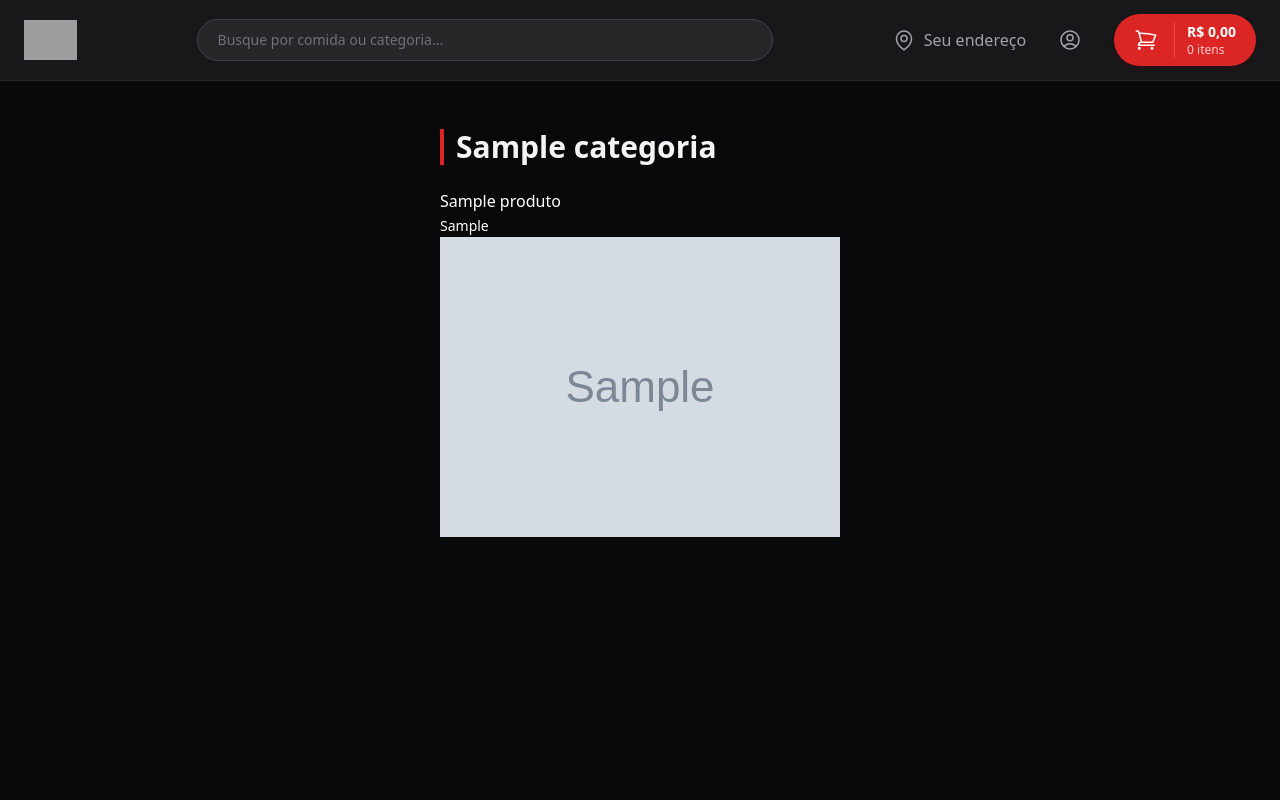
After one commit to LanaYuna/restaurante-hikari, a PHP site: page /views/geral/menu.php in a window 1280 px wide. The commit adds this page. Run offline with PHP 8.4, Linux system fonts and the light colour scheme; tables that the repository leaves empty or names only in its code hold one stand-in row (values such as "Sample post"); grey boxes marked "Sample" are stand-in pictures; grey boxes are pictures that could not be loaded.

Commit message:
implementação de menu com suas categorias e produtos

```diff
--- a/assets/css/output.css
+++ b/assets/css/output.css
@@ -615,6 +591,14 @@ video {
   margin-top: 1.5rem;
 }
 
+.mb-12 {
+  margin-bottom: 3rem;
+}
+
+.mb-6 {
+  margin-bottom: 1.5rem;
+}
+
 .block {
   display: block;
 }
@@ -623,93 +607,52 @@ video {
   display: flex;
 }
 
-.hidden {
-  display: none;
+.h-10 {
+  height: 2.5rem;
 }
 
-.size-6 {
-  width: 1.5rem;
-  height: 1.5rem;
-}
-
-.h-16 {
-  height: 4rem;
-}
-
-.h-5 {
-  height: 1.25rem;
+.h-20 {
+  height: 5rem;
 }
 
 .h-6 {
   height: 1.5rem;
 }
 
-.h-8 {
-  height: 2rem;
+.min-h-screen {
+  min-height: 100vh;
 }
 
-.h-20 {
-  height: 5rem;
+.w-6 {
+  width: 1.5rem;
 }
 
-.h-10 {
-  height: 2.5rem;
-}
-
-.min-h-screen {
-  min-height: 100vh;
+.w-auto {
+  width: auto;
 }
 
 .w-full {
   width: 100%;
 }
 
-.w-5 {
-  width: 1.25rem;
-}
-
-.w-6 {
-  width: 1.5rem;
-}
-
-.w-8 {
-  width: 2rem;
-}
-
-.w-px {
-  width: 1px;
-}
-
-.w-auto {
-  width: auto;
-}
-
-.min-w-\[18px\] {
-  min-width: 18px;
+.max-w-\[1440px\] {
+  max-width: 1440px;
 }
 
 .max-w-md {
   max-width: 28rem;
 }
 
-.max-w-2xl {
-  max-width: 42rem;
+.max-w-xl {
+  max-width: 36rem;
 }
 
-.max-w-7xl {
-  max-width: 80rem;
+.max-w-6xl {
+  max-width: 72rem;
 }
 
-.max-w-\[120px\] {
-  max-width: 120px;
-}
-
-.max-w-\[1440px\] {
-  max-width: 1440px;
-}
-
-.max-w-xl {
-  max-width: 36rem;
+.max-w-4xl {
+  max-width: 56rem;
 }
 
 .flex-1 {
@@ -720,68 +663,48 @@ video {
   flex-shrink: 0;
 }
 
-.scale-90 {
-  --tw-scale-x: .9;
-  --tw-scale-y: .9;
-  transform: translate(var(--tw-translate-x), var(--tw-translate-y)) rotate(var(--tw-rotate)) skewX(var(--tw-skew-x)) skewY(var(--tw-skew-y)) scaleX(var(--tw-scale-x)) scaleY(var(--tw-scale-y));
+.flex-col {
+  flex-direction: column;
 }
 
-.flex-col {
-  flex-direction: column;
+.items-start {
+  align-items: flex-start;
 }
 
 .items-center {
   align-items: center;
 }
 
-.justify-center {
-  justify-content: center;
+.justify-start {
+  justify-content: flex-start;
 }
 
 .justify-between {
   justify-content: space-between;
 }
 
-.gap-4 {
-  gap: 1rem;
-}
-
-.gap-1\.5 {
-  gap: 0.375rem;
+.gap-12 {
+  gap: 3rem;
 }
 
 .gap-2 {
   gap: 0.5rem;
 }
 
-.gap-6 {
-  gap: 1.5rem;
-}
-
-.gap-5 {
-  gap: 1.25rem;
+.gap-4 {
+  gap: 1rem;
 }
 
 .gap-8 {
   gap: 2rem;
 }
 
-.gap-12 {
-  gap: 3rem;
+.rounded-2xl {
+  border-radius: 1rem;
 }
 
-.gap-3 {
-  gap: 0.75rem;
-}
-
-.truncate {
-  overflow: hidden;
-  text-overflow: ellipsis;
-  white-space: nowrap;
-}
-
-.rounded-2xl {
-  border-radius: 1rem;
+.rounded-full {
+  border-radius: 9999px;
 }
 
 .rounded-lg {
@@ -790,10 +713,6 @@ video {
 
 .rounded-md {
   border-radius: 0.375rem;
-}
-
-.rounded-full {
-  border-radius: 9999px;
 }
 
 .border {
@@ -808,24 +727,8 @@ video {
   border-left-width: 1px;
 }
 
-.border-zinc-700 {
-  --tw-border-opacity: 1;
-  border-color: rgb(63 63 70 / var(--tw-border-opacity, 1));
-}
-
-.border-gray-700 {
-  --tw-border-opacity: 1;
-  border-color: rgb(55 65 81 / var(--tw-border-opacity, 1));
-}
-
-.border-gray-800 {
-  --tw-border-opacity: 1;
-  border-color: rgb(31 41 55 / var(--tw-border-opacity, 1));
-}
-
-.border-gray-100 {
-  --tw-border-opacity: 1;
-  border-color: rgb(243 244 246 / var(--tw-border-opacity, 1));
+.border-l-4 {
+  border-left-width: 4px;
 }
 
 .border-red-500 {
@@ -833,14 +736,29 @@ video {
   border-color: rgb(239 68 68 / var(--tw-border-opacity, 1));
 }
 
+.border-zinc-700 {
+  --tw-border-opacity: 1;
+  border-color: rgb(63 63 70 / var(--tw-border-opacity, 1));
+}
+
 .border-zinc-800 {
   --tw-border-opacity: 1;
   border-color: rgb(39 39 42 / var(--tw-border-opacity, 1));
 }
 
+.border-red-600 {
+  --tw-border-opacity: 1;
+  border-color: rgb(220 38 38 / var(--tw-border-opacity, 1));
+}
+
 .bg-red-500 {
   --tw-bg-opacity: 1;
   background-color: rgb(239 68 68 / var(--tw-bg-opacity, 1));
+}
+
+.bg-red-600 {
+  --tw-bg-opacity: 1;
+  background-color: rgb(220 38 38 / var(--tw-bg-opacity, 1));
 }
 
 .bg-red-900 {
@@ -863,29 +781,14 @@ video {
   background-color: rgb(9 9 11 / var(--tw-bg-opacity, 1));
 }
 
-.bg-gray-800 {
+.bg-zinc-700 {
   --tw-bg-opacity: 1;
-  background-color: rgb(31 41 55 / var(--tw-bg-opacity, 1));
+  background-color: rgb(63 63 70 / var(--tw-bg-opacity, 1));
 }
 
-.bg-gray-900 {
+.bg-zinc-600 {
   --tw-bg-opacity: 1;
-  background-color: rgb(17 24 39 / var(--tw-bg-opacity, 1));
-}
-
-.bg-indigo-600 {
-  --tw-bg-opacity: 1;
-  background-color: rgb(79 70 229 / var(--tw-bg-opacity, 1));
-}
-
-.bg-white {
-  --tw-bg-opacity: 1;
-  background-color: rgb(255 255 255 / var(--tw-bg-opacity, 1));
-}
-
-.bg-red-600 {
-  --tw-bg-opacity: 1;
-  background-color: rgb(220 38 38 / var(--tw-bg-opacity, 1));
+  background-color: rgb(82 82 91 / var(--tw-bg-opacity, 1));
 }
 
 .object-contain {
@@ -901,27 +804,14 @@ video {
   padding: 2rem;
 }
 
-.p-1\.5 {
-  padding: 0.375rem;
+.px-5 {
+  padding-left: 1.25rem;
+  padding-right: 1.25rem;
 }
 
-.p-2 {
-  padding: 0.5rem;
-}
-
-.px-1\.5 {
-  padding-left: 0.375rem;
-  padding-right: 0.375rem;
-}
-
-.px-4 {
-  padding-left: 1rem;
-  padding-right: 1rem;
-}
-
-.py-0\.5 {
-  padding-top: 0.125rem;
-  padding-bottom: 0.125rem;
+.px-6 {
+  padding-left: 1.5rem;
+  padding-right: 1.5rem;
 }
 
 .py-2 {
@@ -929,31 +819,14 @@ video {
   padding-bottom: 0.5rem;
 }
 
-.px-6 {
-  padding-left: 1.5rem;
-  padding-right: 1.5rem;
-}
-
-.px-5 {
-  padding-left: 1.25rem;
-  padding-right: 1.25rem;
-}
-
 .py-2\.5 {
   padding-top: 0.625rem;
   padding-bottom: 0.625rem;
 }
 
-.pl-2\.5 {
-  padding-left: 0.625rem;
-}
-
-.pl-4 {
-  padding-left: 1rem;
-}
-
-.pr-10 {
-  padding-right: 2.5rem;
+.py-8 {
+  padding-top: 2rem;
+  padding-bottom: 2rem;
 }
 
 .pl-3 {
@@ -1000,16 +878,17 @@ video {
   font-weight: 600;
 }
 
-.leading-none {
-  line-height: 1;
+.italic {
+  font-style: italic;
 }
 
 .leading-tight {
   line-height: 1.25;
 }
 
-.tracking-wider {
-  letter-spacing: 0.05em;
+.text-red-200 {
+  --tw-text-opacity: 1;
+  color: rgb(254 202 202 / var(--tw-text-opacity, 1));
 }
 
 .text-red-500 {
@@ -1022,49 +901,19 @@ video {
   color: rgb(255 255 255 / var(--tw-text-opacity, 1));
 }
 
+.text-zinc-100 {
+  --tw-text-opacity: 1;
+  color: rgb(244 244 245 / var(--tw-text-opacity, 1));
+}
+
 .text-zinc-400 {
   --tw-text-opacity: 1;
   color: rgb(161 161 170 / var(--tw-text-opacity, 1));
 }
 
-.text-gray-200 {
+.text-zinc-500 {
   --tw-text-opacity: 1;
-  color: rgb(229 231 235 / var(--tw-text-opacity, 1));
-}
-
-.text-gray-400 {
-  --tw-text-opacity: 1;
-  color: rgb(156 163 175 / var(--tw-text-opacity, 1));
-}
-
-.text-gray-500 {
-  --tw-text-opacity: 1;
-  color: rgb(107 114 128 / var(--tw-text-opacity, 1));
-}
-
-.text-indigo-400 {
-  --tw-text-opacity: 1;
-  color: rgb(129 140 248 / var(--tw-text-opacity, 1));
-}
-
-.text-red-200 {
-  --tw-text-opacity: 1;
-  color: rgb(254 202 202 / var(--tw-text-opacity, 1));
-}
-
-.text-zinc-100 {
-  --tw-text-opacity: 1;
-  color: rgb(244 244 245 / var(--tw-text-opacity, 1));
-}
-
-.placeholder-gray-500::-moz-placeholder {
-  --tw-placeholder-opacity: 1;
-  color: rgb(107 114 128 / var(--tw-placeholder-opacity, 1));
-}
-
-.placeholder-gray-500::placeholder {
-  --tw-placeholder-opacity: 1;
-  color: rgb(107 114 128 / var(--tw-placeholder-opacity, 1));
+  color: rgb(113 113 122 / var(--tw-text-opacity, 1));
 }
 
 .placeholder-zinc-500::-moz-placeholder {
@@ -1086,12 +935,6 @@ video {
 .shadow-md {
   --tw-shadow: 0 4px 6px -1px rgb(0 0 0 / 0.1), 0 2px 4px -2px rgb(0 0 0 / 0.1);
   --tw-shadow-colored: 0 4px 6px -1px var(--tw-shadow-color), 0 2px 4px -2px var(--tw-shadow-color);
-  box-shadow: var(--tw-ring-offset-shadow, 0 0 #0000), var(--tw-ring-shadow, 0 0 #0000), var(--tw-shadow);
-}
-
-.shadow-inner {
-  --tw-shadow: inset 0 2px 4px 0 rgb(0 0 0 / 0.05);
-  --tw-shadow-colored: inset 0 2px 4px 0 var(--tw-shadow-color);
   box-shadow: var(--tw-ring-offset-shadow, 0 0 #0000), var(--tw-ring-shadow, 0 0 #0000), var(--tw-shadow);
 }
 
--- a/config/conexao.php
+++ b/config/conexao.php
@@ -11,8 +11,5 @@
         return $conexao;
     }
 
-    function voltarIndex(){
-        header("location:../index.php");
-    }
 
 ?>
--- a/models/Categoria.php
+++ b/models/Categoria.php
@@ -0,0 +1,30 @@
+<?php
+
+require_once "../../config/conexao.php";
+
+Class Categoria {
+
+    public static function exibirCategorias(){
+
+        $conexao = abrirBanco();
+
+        if($conexao->connect_error){
+            return [];
+        }
+
+        $sql = "SELECT * FROM categoria ORDER BY nome ASC";
+        $resultado = $conexao->query($sql);
+
+        $categorias = [];
+        if ($resultado && $resultado->num_rows > 0) {
+            while ($linha = $resultado->fetch_assoc()) {
+                $categorias[] = $linha;
+            }
+        }
+
+        $conexao->close();
+        return $categorias; // Retorna uma array com todas as categorias
+    }
+}
+
+?>
--- a/models/Produto.php
+++ b/models/Produto.php
@@ -0,0 +1,35 @@
+<?php
+
+require_once "../../config/conexao.php";
+
+Class Produto {
+
+    public static function buscarPorCategoria($categoriaId){
+
+        $conexao = abrirBanco();
+
+        if($conexao->connect_error){
+            return [];
+        }
+
+        $sql = "SELECT * FROM produto WHERE categoria_id = ?";
+        $stmt = $conexao->prepare($sql);
+
+       $produtos = [];
+        if ($stmt) {
+            $stmt->bind_param("i", $categoriaId); // "i" de integer (ID)
+            $stmt->execute();
+            $resultado = $stmt->get_result();
+
+            while ($linha = $resultado->fetch_assoc()) {
+                $produtos[] = $linha;
+            }
+            $stmt->close();
+        }
+
+        $conexao->close();
+        return $produtos; // Retorna apenas os produtos daquela categoria específica
+    }
+}
+
+?>
--- /dev/null
+++ b/views/geral/menu.php
@@ -0,0 +1,62 @@
+<?php
+    include "../../templates/header.php";
+    include "../../templates/navbar.php";
+
+    require_once "../../models/Categoria.php";
+    require_once "../../models/Produto.php";
+
+    $listaCategorias = Categoria::exibirCategorias();
+?>
+
+<main class="max-w-6xl mx-auto px-6 py-8 flex flex-col items-start">
+
+    <?php foreach ($listaCategorias as $categoria): ?>
+
+        <section class="mb-12">
+            <h2 class="text-3xl font-bold text-zinc-100 border-l-4 border-red-600 pl-3 mb-6">
+                <?php echo $categoria['nome']; ?>
+            </h2>
+
+            <?php
+                $produtosDaCategoria = Produto::buscarPorCategoria($categoria['id']);
+            ?>
+
+            <?php if(empty($produtosDaCategoria)): ?>
+                <p class="text-zinc-500 text-sm italic">Nenhum prato disponível nessa categoria</p>
+            <?php else: ?>
+
+                <div>
+
+                    <?php foreach ($produtosDaCategoria as $produto): ?>
+                        <div>
+                            <div>
+                                <h3>
+                                    <?php echo $produto['nome']; ?>
+                                </h3>
+                                <span class="text-sm">
+                                    <?php echo $produto['preco']; ?>
+                                </span>
+                            </div>
+
+                            <div>
+                                <img src="/assets/img/produtos/<?php echo $produto['imagem']; ?>"
+                                alt="Foto do <?php echo $produto['nome'];?>"
+                                >
+                            </div>
+
+                        </div>
+                    <?php endforeach; ?>
+
+                </div>
+
+            <?php endif; ?>
+
+        </section>
+
+    <?php endforeach; ?>
+
+</main>
+
+<?php
+    include "../../templates/footer.php"
+?>
```
Also changed, not shown: other parts of assets/css/output.css (+10 -98 lines), index.php (+2 -9 lines), views/admin/menu.php (deleted, +0 -11 lines), views/cliente/menu.php (deleted, +0 -12 lines), assets/img/produtos/default.jpg (added), controllers/CategoriaController.php (added).
